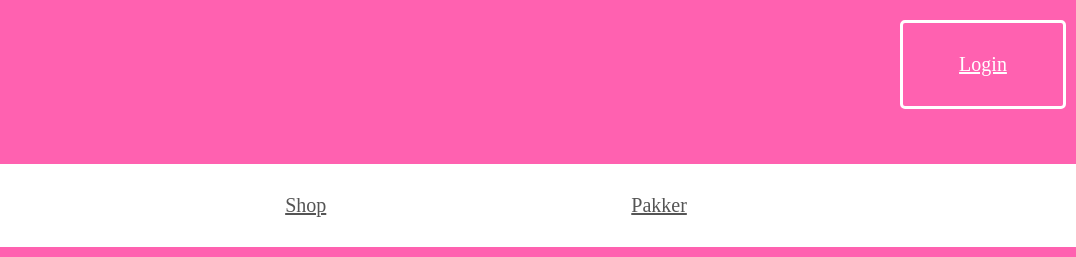
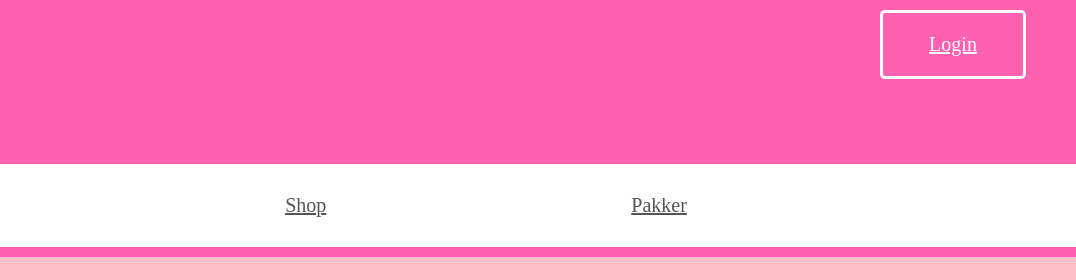
Before and after one commit to MichalaNybroe/frontendbobsfunland, a website built with Parcel: page index.html in a window 1280 px wide. Shown: the top 280 px of the page, 204-1280 px from the left. Built offline with nearby package versions, Linux system fonts and the light colour scheme.

Commit message:
rettet login og navigationsbar

```diff
--- a/css/generisk.css
+++ b/css/generisk.css
@@ -57,12 +57,12 @@ footer a:hover {
 #loginHeader {
   text-align: center;
   color: white;
-  padding: 30px;
+  padding: 20px;
   float: right;
   border-radius: 5px;
-  border: 20px;
+  border: 10px;
   width: 100px;
-  margin: 10px;
+  margin-right: 50px;
   border: solid;
 }
 
--- a/css/index.css
+++ b/css/index.css
@@ -33,9 +33,6 @@
   float: left;
 
 
-
-
-
 }
 .adventureImg {
   margin-right: 100px;
```
